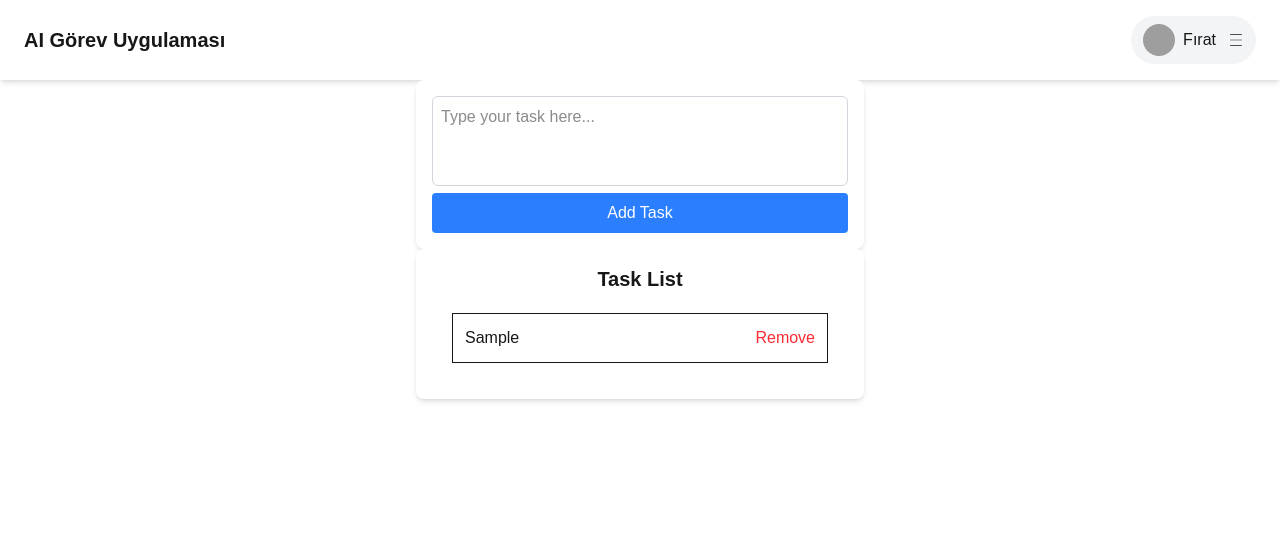
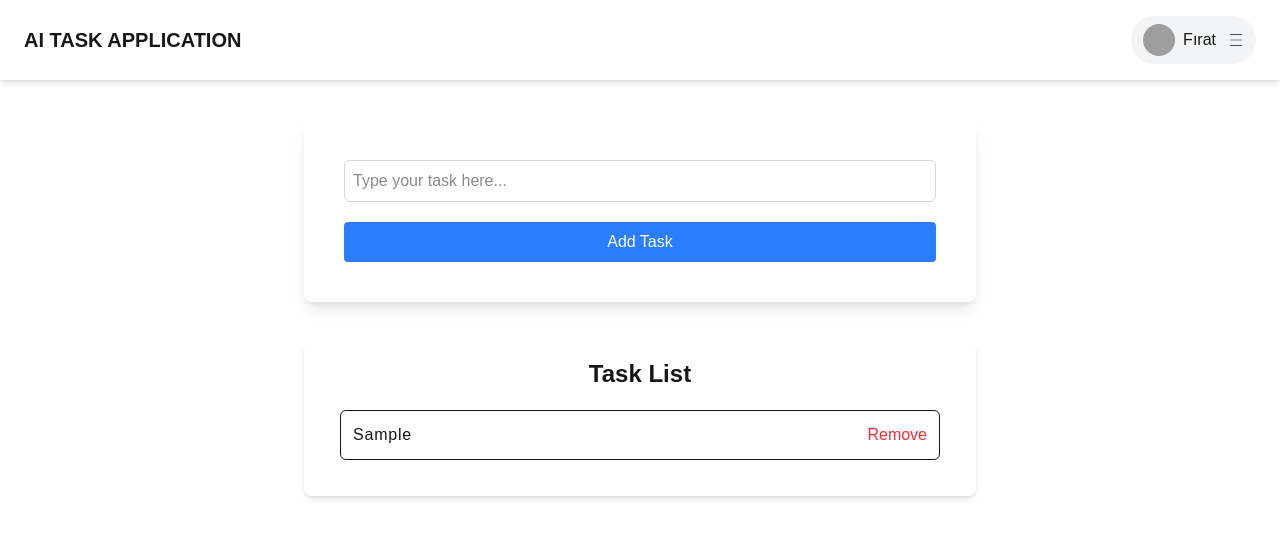
Before and after one commit to FiratSomek/Daily-Task-With-AI, a Next.js app: page /pages/taskpage in a window 1280 px wide. Both pictures are taken after typing "Sample" into the empty fields and a click on the button "Add Task". Shown: the top 538 px of the page. Built offline with nearby package versions, Linux system fonts and the light colour scheme; grey boxes are pictures that could not be loaded.

Commit message:
taskList has been edited

```diff
--- a/src/app/components/Header/index.tsx
+++ b/src/app/components/Header/index.tsx
@@ -9,7 +9,9 @@ export default function Header() {
 
   return (
     <header className="flex justify-between items-center px-6 py-4 bg-white shadow-md">
-      <h1 className="text-xl font-bold">AI Görev Uygulaması</h1>
+      <Link href="/">
+        <h1 className="text-xl font-bold">AI TASK APPLICATION</h1>
+      </Link>
 
       <div className="relative">
         <button
--- a/src/app/components/LoginPage/index.tsx
+++ b/src/app/components/LoginPage/index.tsx
@@ -34,6 +34,9 @@ const Login = () => {
       <Link href="/pages/ai">
         <button>ai page</button>
       </Link>
+      <Link href="/pages/taskpage">
+        <button>taskpage</button>
+      </Link>
     </div>
   );
 };
--- a/src/app/components/TaskForm/index.tsx
+++ b/src/app/components/TaskForm/index.tsx
@@ -17,14 +17,13 @@ const TaskForm = () => {
     }
   };
   return (
-    <div className="bg-white shadow-md rounded-lg p-4 max-w-md mx-auto space-y-4">
+    <div className="w-full bg-white shadow-lg rounded-lg p-10 mt-10 max-w-2xl mx-auto space-y-4">
       <form onSubmit={handleSubmit}>
-        <textarea
+        <input
           id="task"
           value={taskInput}
           onChange={(e) => setTaskInput(e.target.value)}
-          className="w-full border border-gray-300 rounded-md resize-none p-2 focus:outline-none focus:ring-2 focus:ring-blue-500"
-          rows={3}
+          className="w-full border border-gray-300 rounded-md resize-none mb-5 p-2 focus:outline-none focus:ring-1 focus:ring-dark-500"
           placeholder="Type your task here..."
         />
         <button
--- a/src/app/components/TaskList/index.tsx
+++ b/src/app/components/TaskList/index.tsx
@@ -10,8 +10,8 @@ const TaskList = () => {
     dispatch(removeTask(id));
   };
   return (
-    <div className="bg-white shadow-md rounded-lg p-4 max-w-md mx-auto space-y-4">
-      <h1 className="text-xl font-semibold text-center">Task List</h1>
+    <div className="w-full bg-white shadow-md rounded-lg mt-10 p-4 max-w-2xl mx-auto space-y-4">
+      <h1 className="text-2xl font-semibold text-center">Task List</h1>
       {tasks.length === 0 && (
         <p className="text-gray-500 text-center">No Task Yet..</p>
       )}
@@ -19,9 +19,11 @@ const TaskList = () => {
         {tasks.map((task) => (
           <li
             key={task.id}
-            className="flex justify-between items-center m-5 p-3  border"
+            className="flex justify-between items-center m-5 p-3 border sborder-gray-300 rounded-md"
           >
-            <span>{task.text}</span>
+            <span className="tracking-wider font-mono bold break-words whitespace-normal max-w-[80%]">
+              {task.text}
+            </span>
             <button
               onClick={() => handleRemove(task.id)}
               className="text-red-500 hover:text-red-700"
--- a/src/app/pages/ai/page.tsx
+++ b/src/app/pages/ai/page.tsx
@@ -3,13 +3,14 @@
 import { useSelector } from "react-redux";
 import { RootState } from "../../../../store";
 import PromptForm from "@/app/components/PromptForm";
+import Header from "@/app/components/Header";
 
 const AIScreen = () => {
   const prompt = useSelector((state: RootState) => state.prompt.value);
   console.log(prompt);
   return (
-    <div className="p-6">
-      <h1 className="text-2xl font-bold mb-4">AI Görev Paneli</h1>
+    <div>
+      <Header />
       <p>{prompt || "Henüz bir prompt girilmedi."}</p>
       <PromptForm />
     </div>
```
